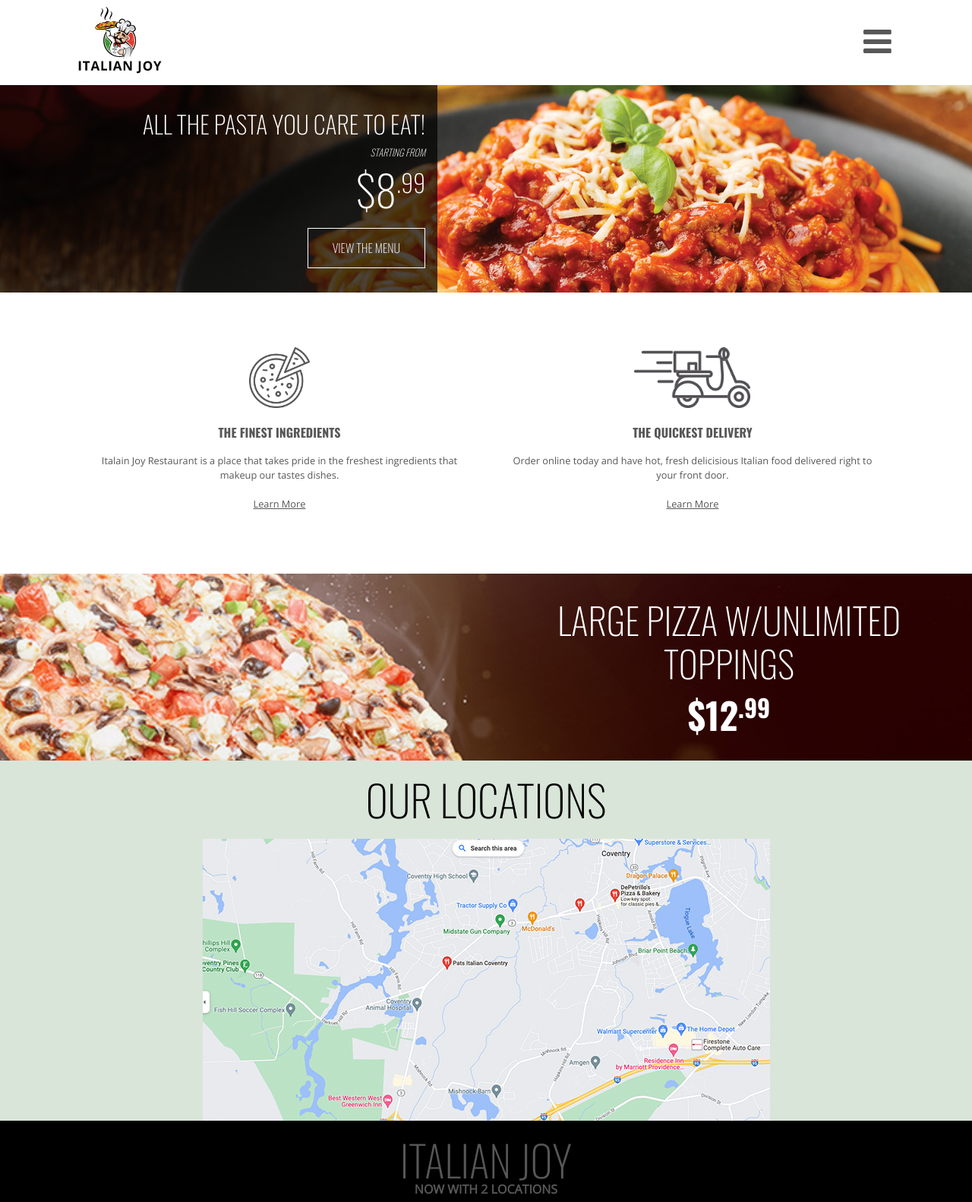
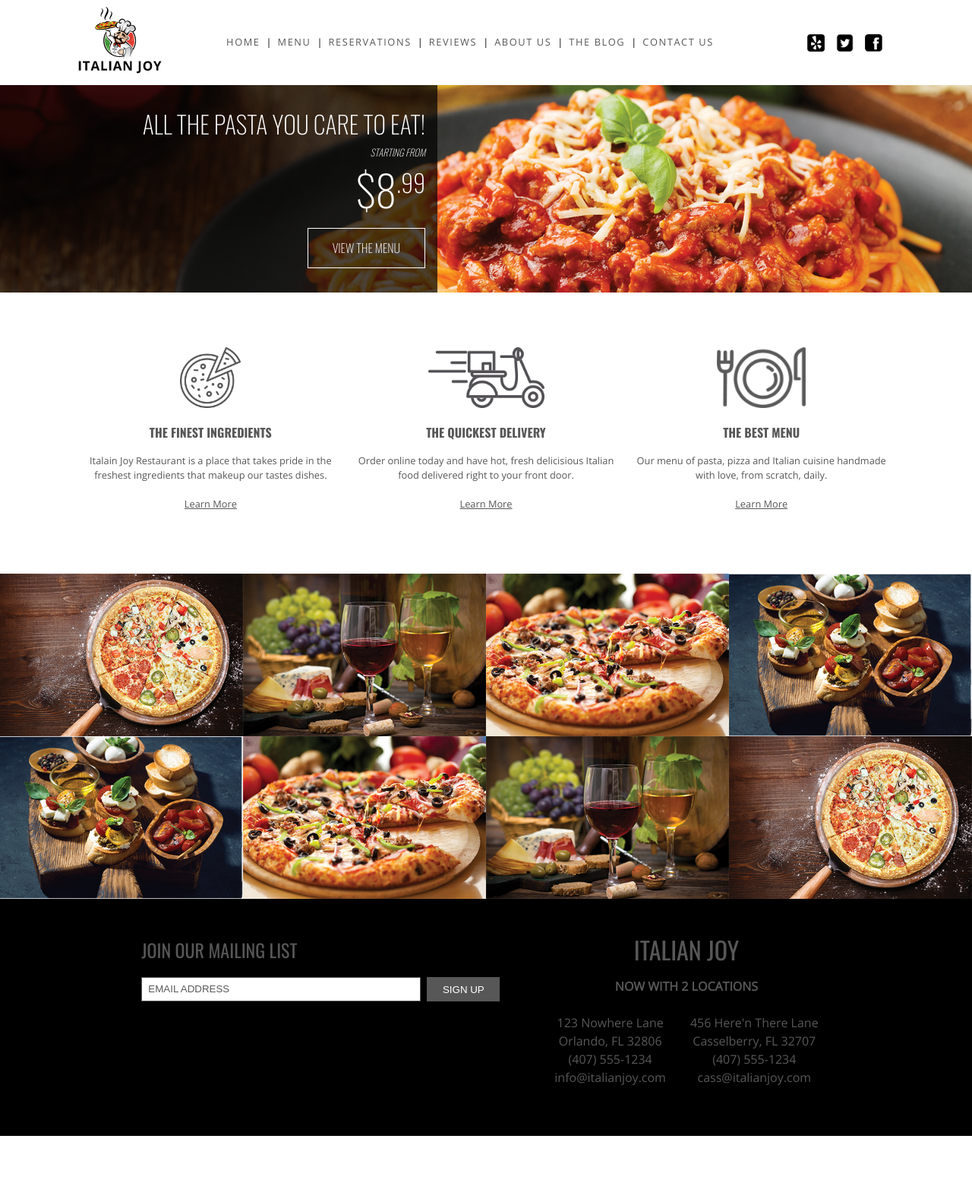
Before and after one commit to ywang-vc/ex-mobile-fisrt, a plain HTML site: page index.html in a window 1280 px wide. Shown: the top 1582 px of the page at 76% size. After the commit the page ends 1495 px from the top, so only its background shows below. Drawn offline with nearby package versions, Linux system fonts and the light colour scheme.

Commit message:
Add files via upload

```diff
--- a/css/style.css
+++ b/css/style.css
@@ -18,11 +18,15 @@ body {
 
 h1, h2, h3, h4{
     font-family: 'Oswald', sans-serif;
+    margin: 0;
+    padding: 0;
 }
 
 p, h5{
     font-family: 'Open Sans', sans-serif;
     line-height: 150%;
+    margin: 0;
+    padding: 0;
 }
 
 section{
@@ -83,7 +87,6 @@ nav, .sns{
 }
 
 h1, h2, h3{
-    margin: 0;
     font-weight: 200;
     font-size: 2rem;
 }
@@ -167,8 +170,6 @@ h4{
 
 /*banner2*/
 #pizzaad{
-    margin: 0;
-    padding: 0;
     background-image: url(../image/pizza_ad.jpg);
     background-repeat: no-repeat;
     background-position: center;
@@ -307,45 +308,50 @@ h5{
 }
 
 /* Media Queries */
-@media screen and (min-width: 576px) and (max-width:768px) /* for mobile */{
+@media screen and (min-width: 576px) and /* for mobile */{
 
 }
 
-@media (min-width:768px) and (max-width:992px) /* for tablets */{
-
+@media (min-width:768px) /* for tablets */{
+    .column.item3{
+        display: block;
+    }
 }
 
-@media (min-width: 992px) and (max-width:1200px) /* for laptops */{
+@media (min-width: 992px)/* for laptops */{
     .mobilemenu{
-        display: none;}
+        display: none;
+    }
 
     nav{
         display: inherit;
-        margin: 0 20px;
-        flex-grow: 8;
-        font-weight: 600;
-        font-size: 14px;
-        letter-spacing: .048em;
+        margin: 0 1.25rem;
+        font-size: .8rem;
+        font-family: 'Open Sans', sans-serif;
+        letter-spacing: .1rem;
+        line-height: 200%;
     }
 
     nav ul{
         display: flex;
-        flex-wrap: wrap;
+        flex-flow: row wrap;
+        justify-content: flex-start;
     }
 
     nav ul li{
         list-style: none;
-        margin: 0 3px;
+        margin: 0 .2rem;
     }
 
     nav ul li div{
-        margin-left: 6px;
+        margin-left: .5rem;
         display: inline-flex;
     }
 
     nav a{
         text-decoration: none;
         color: #575757;
+        padding-right: .5rem;
     }
 
     nav a:hover{
@@ -364,6 +370,10 @@ h5{
         margin-right: 15px;
     }
 
+    #pizzaad, #map{
+        display: none;
+    }
+
     /*---gallery---*/
 
     #gallery{
@@ -379,7 +389,54 @@ h5{
     #map{
         display: none;
     }
+
+    /*-----footer------*/
+    footer .container{
+        flex-direction: row-reverse;
+        align-items: flex-start;
+        padding: 1rem 0 2rem 0;
+    }
+
+    .contact h1{
+        font-size: 2rem;
+        font-weight: 400;
+        margin-bottom: 1rem;
+    }
+
+    .address{
+        flex-direction: column;
+    }
+
+    .detail{
+        margin-bottom: .1rem;
+    }
+
+    .signup{
+        justify-content: flex-start;
+        margin-right: 3rem;
+    }
+
+    hr{
+        display: none;
+    }
+
+    .signup h3{
+        text-align: left;
+        font-size: 1.5rem;
+        font-weight: 400;
+    }
+    .email{
+        margin: 1rem 0;
+    }
+
 }
 @media (min-width: 1200px) /* for large devices */{
+    body{
+        max-width: 1920px;
+        margin: auto;
+    }
 
+    .address{
+        flex-direction: row;
+    }
 }
--- a/index.html
+++ b/index.html
@@ -81,7 +81,7 @@
         </section>
 
         <section id="gallery">
-            <img src="image/pic1.jpg" alt="gallery image"><img src="image/hero.jpg" alt="gallery image"><img src="image/pizza1.jpg" alt="gallery image"><img src="image/pizza2.jpg" alt="gallery image"><img src="image/wine.jpg" alt="gallery image"><img src="image/wine.jpg" alt="gallery image"><img src="image/pizza2.jpg" alt="gallery image"><img src="image/pizza1.jpg" alt="gallery image">
+            <img src="image/chacutterie.jpg" alt="gallery image"><img src="image/pizza1.jpg" alt="gallery image"><img src="image/pizza2.jpg" alt="gallery image"><img src="image/wine.jpg" alt="gallery image"><img src="image/wine.jpg" alt="gallery image"><img src="image/pizza2.jpg" alt="gallery image"><img src="image/pizza1.jpg" alt="gallery image"><img src="image/chacutterie.jpg" alt="gallery image">
         </section>
 
         <footer>
@@ -116,7 +116,6 @@
                         <input type="submit" value="SIGN UP" class="submit">
                     </div>
                 </div>
-
             </div>
         </footer>
     </body>
```
